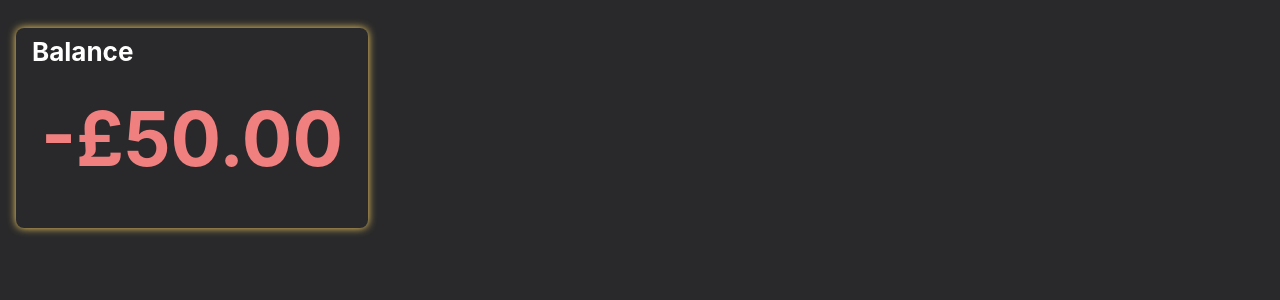
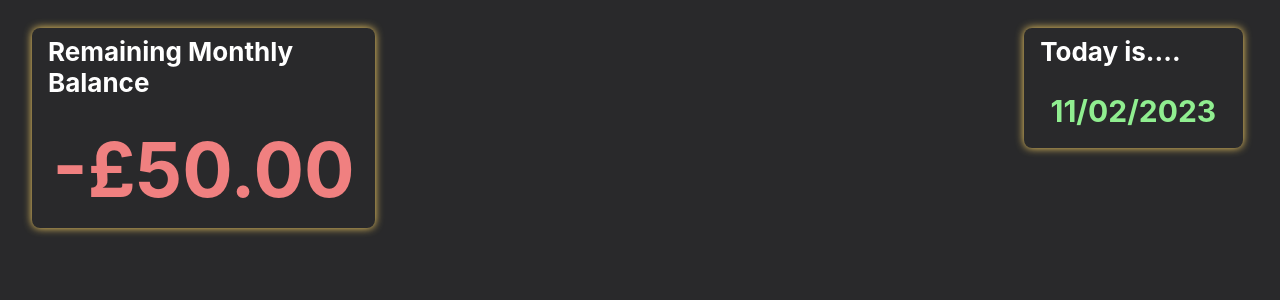
Before and after one commit to LP2851/personal-finance-tracker, a React (Create React App) app in the folder frontend/: page / in a window 1280 px wide. Shown: the top 300 px of the page. Built offline with nearby package versions, Linux system fonts and the light colour scheme.

Commit message:
added a date card also fixed the scrolls on the side

```diff
--- a/frontend/src/App.css
+++ b/frontend/src/App.css
@@ -27,11 +27,19 @@
   background-color: #29292b;
   min-height: 100vh;
   display: flex;
-  flex-direction: column;
-  align-items: center;
   font-size: calc(10px + 2vmin);
   color: white;
 }
+
+.cardRow {
+  display: flex;
+  align-items: flex-start;
+  flex-flow: row;
+  gap: 52%;
+}
+
+
+
 
 @keyframes App-logo-spin {
   from {
--- a/frontend/src/App.js
+++ b/frontend/src/App.js
@@ -1,12 +1,15 @@
 import './App.css';
 import BalanceCard from "./containers/home/balance-card";
-
+import DateCard from "./containers/home/date-card";
 function App() {
   return (
     <div className="App">
       <header className="App-header">
         <div className="main">
-          <BalanceCard />
+        <div className="cardRow">
+            <BalanceCard />
+            <DateCard />
+        </div>
         </div>
       </header>
     </div>
--- a/frontend/src/containers/home/balance-card/index.js
+++ b/frontend/src/containers/home/balance-card/index.js
@@ -9,7 +9,7 @@ const BalanceCard = () => {
 
   return (
     <CardComponent width="27.5%" maxHeight="25vh">
-      <p className={styles.title}>Balance</p>
+      <p className={styles.title}>Remaining Monthly Balance</p>
       <div className={`${styles.amountWrapper} ${isNegative ? styles.amountNegative : styles.amountPositive}`}>
         <p className={styles.balance}>{TEST_DATA}</p>
       </div>
--- /dev/null
+++ b/frontend/src/containers/home/date-card/index.js
@@ -0,0 +1,30 @@
+import CardComponent from "../../../components/card/Card";
+import {memo} from "react";
+import styles from "./index.module.css"
+
+
+const DateCard = () => {
+
+
+    //TODO eventually pass a call to get balance in and then have switch to evaluate current
+    //balance against current day
+    const getStyleForDateBalance = () => {
+        return styles.dateGreen;
+        // styles.dateRed;
+        // styles.dateAmber;
+    }
+
+    const today = new Date().toLocaleDateString("en-UK");
+    const currentDay = new Date().getDay() + 10;
+
+    return (
+        <CardComponent width="17.5%" maxHeight="15vh">
+            <p className={styles.title}>Today is....</p>
+            <div className={`${styles.dateWrapper}`}>
+                <p className={`${styles.currentDate} ${ getStyleForDateBalance()}`}>{today}</p>
+            </div>
+        </CardComponent>
+    );
+}
+
+export default memo(DateCard);
--- /dev/null
+++ b/frontend/src/containers/home/date-card/index.module.css
@@ -0,0 +1,28 @@
+.title {
+    margin-top: 0.5rem;
+    font-weight: bold;
+}
+
+.currentDate {
+    font-size: 30px;
+    margin: 0;
+}
+
+.dateWrapper {
+    display: flex;
+    align-items: center;
+    flex-direction: column;
+    font-weight: bold;
+}
+
+.dateGreen {
+    color: lightgreen;
+}
+
+.dateRed {
+    color: lightcoral;
+}
+
+.dateAmber {
+    color: orange
+}
```
